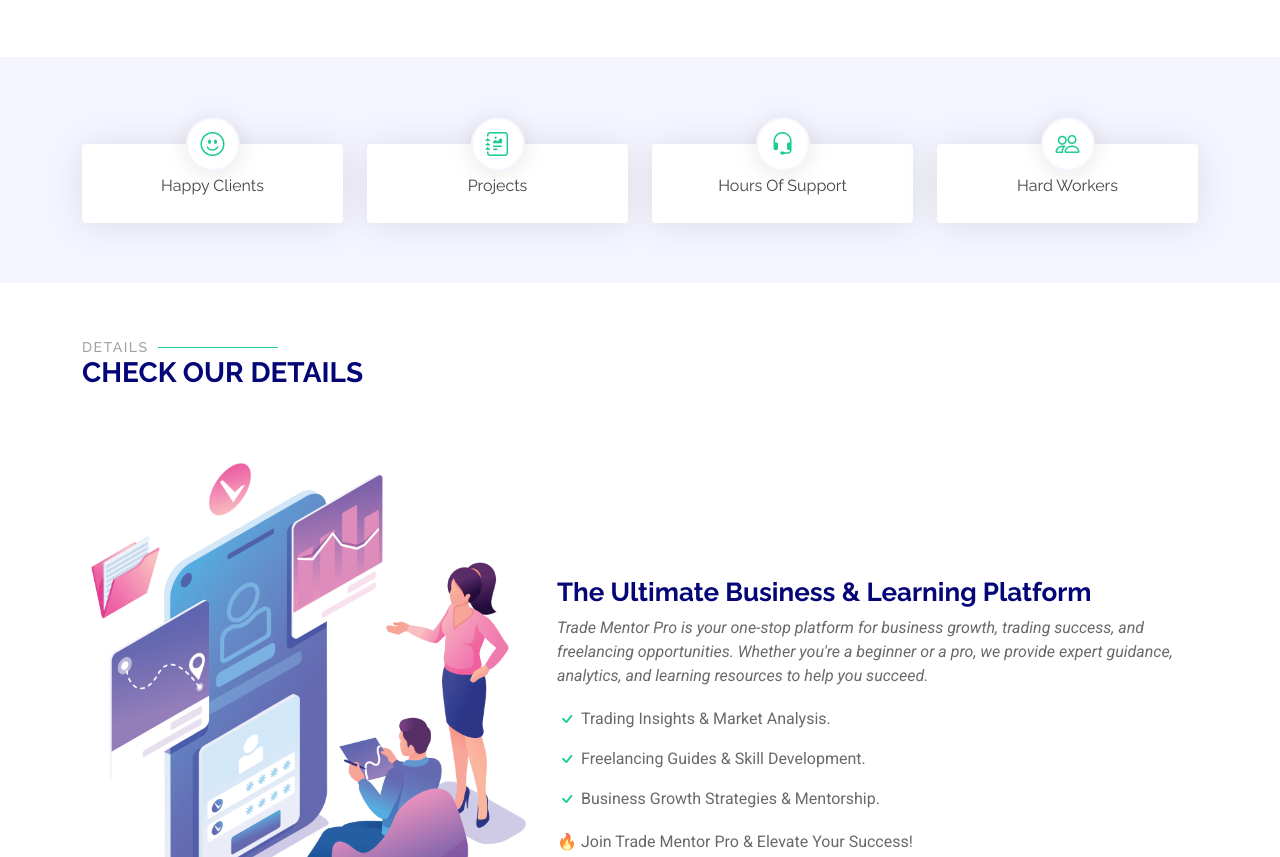
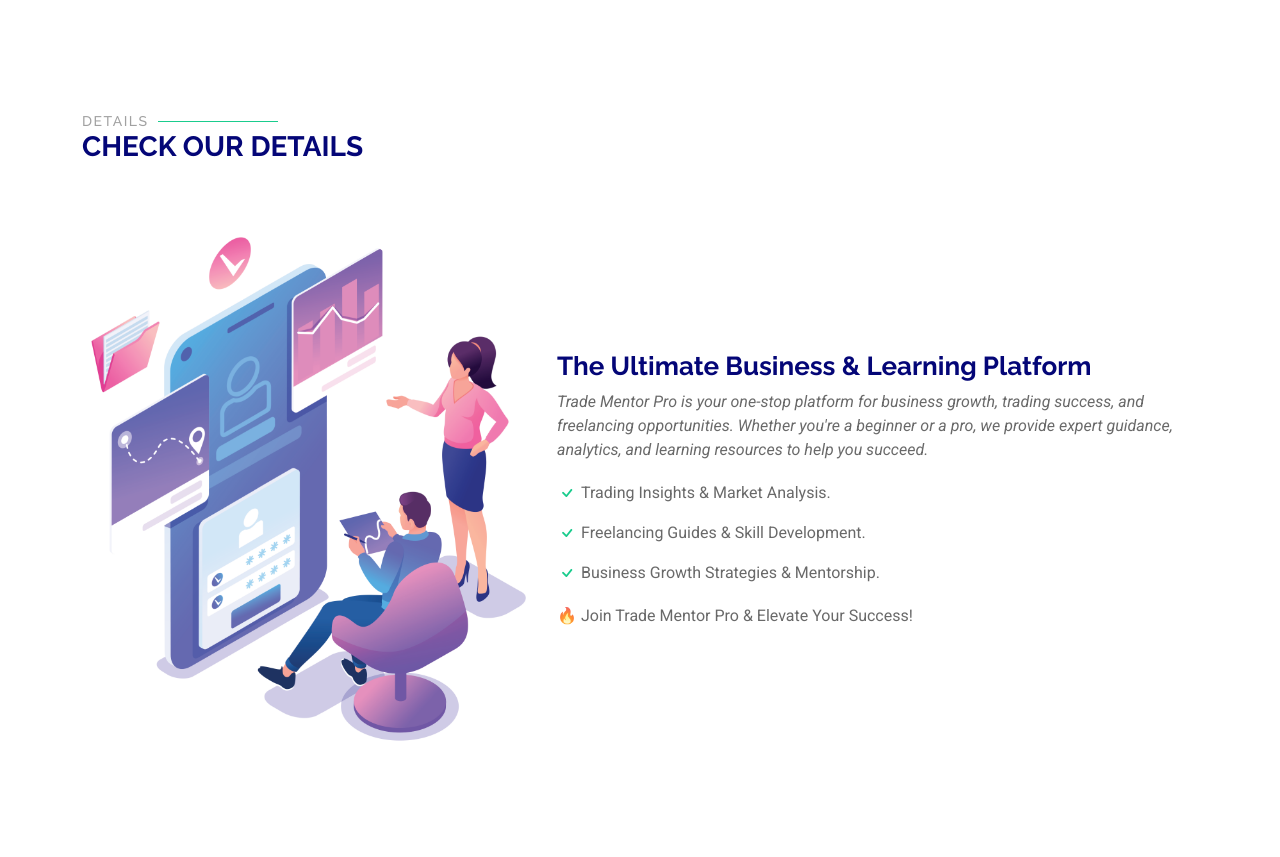
Before and after one commit to TradeMentorPro/TMP, a plain HTML site: page index.html in a window 1280 px wide. Shown: the part 2173-3030 px from the top of the page. Drawn offline with nearby package versions, Linux system fonts and the light colour scheme; a script that the page names is missing; files whose address does not match are found by name.

Commit message:
Update index.html

```diff
--- a/index.html
+++ b/index.html
@@ -345,49 +345,6 @@
       </div>
 
     </section><!-- /Features Section -->
-
-    <!-- Stats Section -->
-    <section id="stats" class="stats section light-background">
-
-      <div class="container" data-aos="fade-up" data-aos-delay="100">
-
-        <div class="row gy-4">
-
-          <div class="col-lg-3 col-md-6 d-flex flex-column align-items-center">
-            <i class="bi bi-emoji-smile"></i>
-            <div class="stats-item">
-              <span data-purecounter-start="0" data-purecounter-end="356" data-purecounter-duration="1"
-                class="purecounter"></span>
-              <p>Happy Clients</p>
-            </div>
-          </div><!-- End Stats Item -->
-
-          <div class="col-lg-3 col-md-6 d-flex flex-column align-items-center">
-            <i class="bi bi-journal-richtext"></i>
-            <div class="stats-item">
-              <span data-purecounter-start="0" data-purecounter-end="521" data-purecounter-duration="1"
-                class="purecounter"></span>
-              <p>Projects</p>
-            </div>
-          </div><!-- End Stats Item -->
-
-          <div class="col-lg-3 col-md-6 d-flex flex-column align-items-center">
-            <i class="bi bi-headset"></i>
-            <div class="stats-item">
-              <span data-purecounter-start="0" data-purecounter-end="1463" data-purecounter-duration="1"
-                class="purecounter"></span>
-              <p>Hours Of Support</p>
-            </div>
-          </div><!-- End Stats Item -->
-
-          <div class="col-lg-3 col-md-6 d-flex flex-column align-items-center">
-            <i class="bi bi-people"></i>
-            <div class="stats-item">
-              <span data-purecounter-start="0" data-purecounter-end="15" data-purecounter-duration="1"
-                class="purecounter"></span>
-              <p>Hard Workers</p>
-            </div>
-          </div><!-- End Stats Item -->
 
         </div>
 
```
